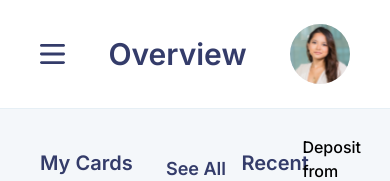
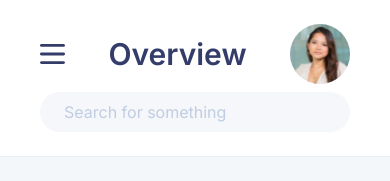
Before and after one commit to kbabawale/soar, a React (Vite) app: page / in a window 390 px wide. Shown: the top 181 px of the page. Built offline with nearby package versions, Linux system fonts and the light colour scheme.

Commit message:
added search field to topnav mobile view

```diff
--- a/src/components/Topnav.component.tsx
+++ b/src/components/Topnav.component.tsx
@@ -7,7 +7,8 @@ function Topnav() {
   return (
     <div className="">
       {!isOpen && (
-        <nav className="bg-white flex items-center justify-between py-6 px-10 border-b border-[#E6EFF5]">
+        <div className="bg-white flex flex-col py-6 px-10 border-b border-[#E6EFF5]">
+          <nav className=" flex items-center justify-between ">
             <img
               onClick={() => setOpen(!isOpen)}
               className="w-[25px] md:hidden"
@@ -42,6 +43,12 @@ function Topnav() {
               </Link>
             </div>
           </nav>
+          <input
+            className="md:hidden text-base text-c-text bg-c-light-ash rounded-3xl mt-2 py-2 px-6 outline-0"
+            placeholder="Search for something"
+            type="search"
+          />
+        </div>
       )}
       {isOpen && (
         <div className="md:hidden p-10 flex flex-col space-y-2 w-screen h-screen transition-all ease-in-out bg-c-light-ash">
```
Lines whose indentation alone changed are shown as unchanged.
